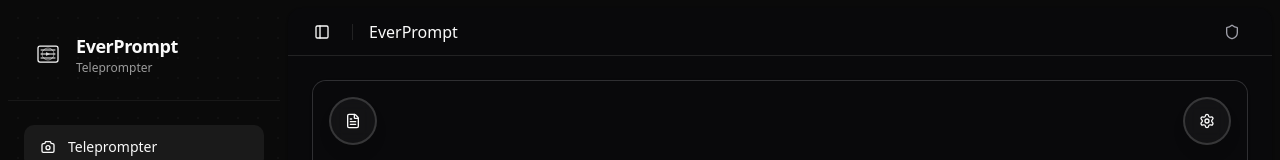
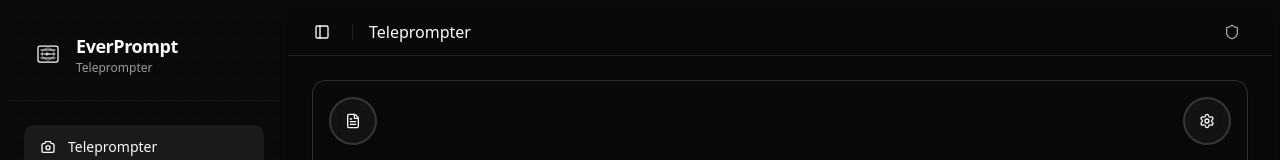
Before and after one commit to mitsue-eth/teleprompter-everprompt, a Next.js app: page / in a window 1280 px wide. Shown: the top 160 px of the page. Built offline with nearby package versions, Linux system fonts and the light colour scheme.

Commit message:
Change header title from EverPrompt to Teleprompter
- Removes redundancy since EverPrompt already appears in sidebar
- Header now shows the current tool name (Teleprompter)
- Sidebar shows suite name (EverPrompt) and tool name (Teleprompter)

```diff
--- a/components/site-header.tsx
+++ b/components/site-header.tsx
@@ -1,14 +1,14 @@
-"use client"
+"use client";
 
-import { Button } from "@/components/ui/button"
-import { Separator } from "@/components/ui/separator"
-import { SidebarTrigger } from "@/components/ui/sidebar"
+import { Button } from "@/components/ui/button";
+import { Separator } from "@/components/ui/separator";
+import { SidebarTrigger } from "@/components/ui/sidebar";
 import {
   Tooltip,
   TooltipContent,
   TooltipTrigger,
-} from "@/components/ui/tooltip"
-import { Shield } from "lucide-react"
+} from "@/components/ui/tooltip";
+import { Shield } from "lucide-react";
 
 export function SiteHeader() {
   return (
@@ -19,7 +19,7 @@
           orientation="vertical"
           className="mx-2 data-[orientation=vertical]:h-4"
         />
-        <h1 className="text-base font-medium">EverPrompt</h1>
+        <h1 className="text-base font-medium">Teleprompter</h1>
         <div className="ml-auto">
           <Tooltip>
             <TooltipTrigger asChild>
@@ -33,12 +33,13 @@
             </TooltipTrigger>
             <TooltipContent side="bottom" className="max-w-xs">
               <p className="text-sm">
-                Your scripts are stored locally in your browser. We never see your data.
+                Your scripts are stored locally in your browser. We never see
+                your data.
               </p>
             </TooltipContent>
           </Tooltip>
         </div>
       </div>
     </header>
-  )
+  );
 }
```
